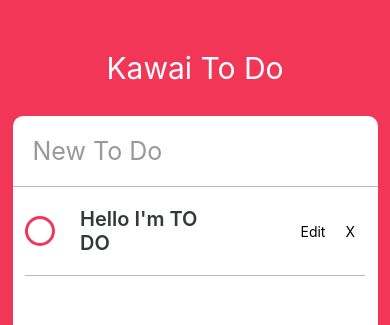
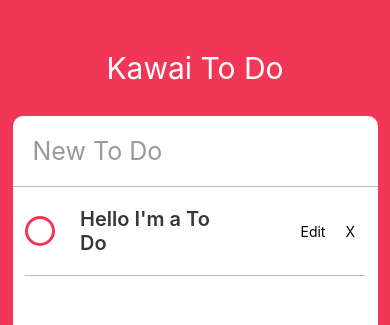
Before and after one commit to leehwasub/kawai-todo, a React Native app: screen / in a window 390 px wide. Shown: the top 325 px of the page. Built offline with nearby package versions, Linux system fonts and the light colour scheme.

Commit message:
#7 Styling the To Do Component part Two

```diff
--- a/App.js
+++ b/App.js
@@ -26,7 +26,7 @@ export default class App extends React.Component {
             autoCorrect={false}>
           </TextInput>
           <ScrollView contentContainerStyle={styles.toDos}>
-            <ToDo />
+            <ToDo text={"Hello I'm a To Do"}/>
           </ScrollView>
         </View>
       </View>
--- a/ToDo.js
+++ b/ToDo.js
@@ -1,5 +1,5 @@
 import React, {Component} from "react";
-import {View, Text, TouchableOpacity, StyleSheet, Dimensions} from "react-native";
+import {View, Text, TouchableOpacity, StyleSheet, Dimensions, TextInput} from "react-native";
 
 const {width, height} = Dimensions.get("window");
 
@@ -7,11 +7,13 @@ export default class ToDo extends React.Component{
 
     state = {
         isEditing : false,
-        isCompleted: false
+        isCompleted: false,
+        toDoValue: ""
     }
 
     render(){
-        const {isCompleted, isEditing} = this.state;
+        const {isCompleted, isEditing, toDoValue} = this.state;
+        const {text} = this.props;
         return(
             <View style={styles.container}>
                 <View style={styles.column}>
@@ -20,7 +22,14 @@ export default class ToDo extends React.Component{
 
                         </View>
                     </TouchableOpacity>
-                    <Text style={[styles.text, isCompleted ? styles.completedText : styles.uncompletedText]}>Hello I'm TO DO</Text>
+                    {isEditing ? (
+                        <TextInput style={[styles.input, styles.text, isCompleted ? styles.completedText : styles.uncompletedText]} value={toDoValue} multiline={true} onChangeText={this._controllInput}
+                        returnKeyType={"done"} onBlur={this._finishEditing}/>
+                    ) : (
+                        <Text style={[styles.text, isCompleted ? styles.completedText : styles.uncompletedText]}>
+                            {text}
+                        </Text>
+                    )}
                 </View>
                     {isEditing ? (
                         <View style={styles.actions}>
@@ -57,8 +66,10 @@ export default class ToDo extends React.Component{
     };
 
     _startEditing = () => {
+        const {text} = this.props;
         this.setState({
-            isEditing: true
+            isEditing: true,
+            toDoValue: text
         });
     }
 
@@ -66,6 +77,12 @@ export default class ToDo extends React.Component{
         this.setState({
             isEditing: false
         });
+    }
+
+    _controllInput = (text) => {
+        this.setState({
+            toDoValue : text
+        })
     }
 }
 
@@ -115,5 +132,9 @@ const styles = StyleSheet.create({
     actionContainer:{
         marginVertical: 10,
         marginHorizontal: 10
+    },
+    input:{
+        marginVertical:15,
+        width: width/2
     }
 });
```
